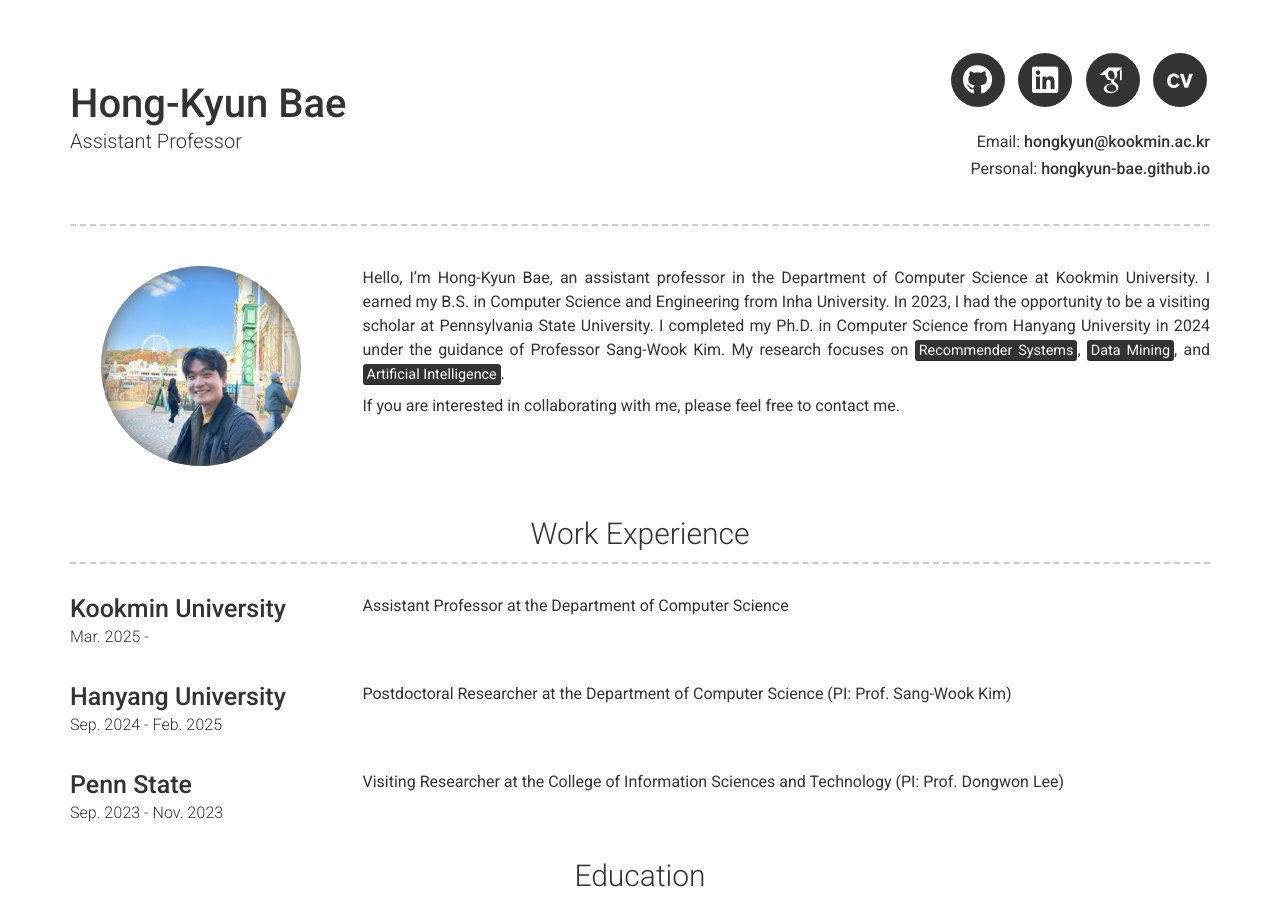
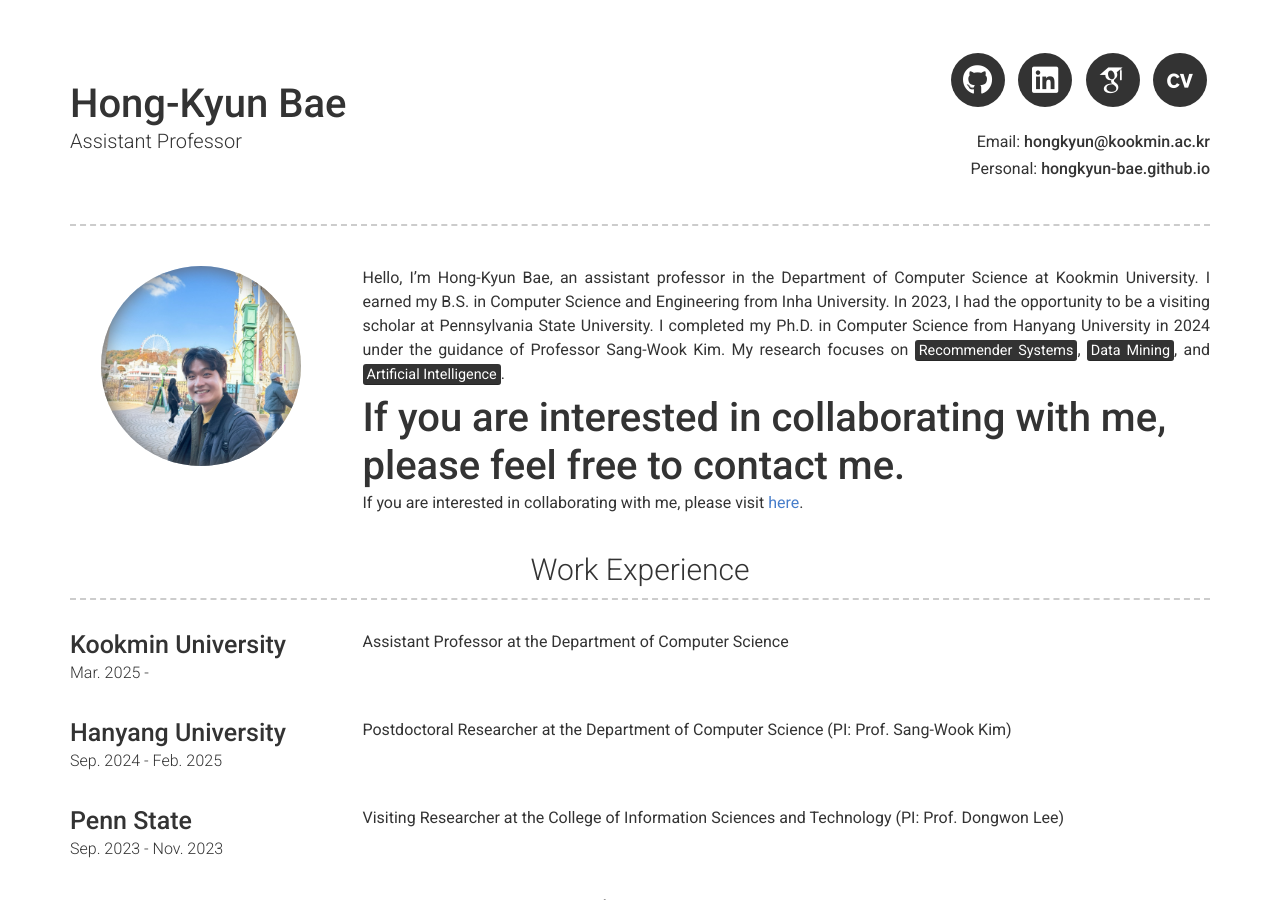
Before and after one commit to hongkyun-bae/hongkyun-bae.github.io, a Jekyll site: the page built from index.md, in a window 1280 px wide and 900 px high. Built offline with Jekyll 4.4.1, drawn with Linux system fonts in a browser that asks for light colours; nearby versions of some CDN libraries; some web fonts are replaced.

Commit message:
Update _config.yml

```diff
--- a/_config.yml
+++ b/_config.yml
@@ -29,7 +29,9 @@ about_content: | # this will include new lines to allow paragraphs
   Hello, I'm Hong-Kyun Bae, an assistant professor in the Department of Computer Science at Kookmin University. I earned my B.S. in Computer Science and Engineering from Inha University. In 2023, I had the opportunity to be a visiting scholar at Pennsylvania State University. I completed my Ph.D. in Computer Science from Hanyang University in 2024 under the guidance of Professor Sang-Wook Kim.
   My research focuses on <mark>Recommender Systems</mark>, <mark>Data Mining</mark>, and <mark>Artificial Intelligence</mark>.
 
-  If you are interested in collaborating with me, please feel free to contact me.
+  # If you are interested in collaborating with me, please feel free to contact me.
+  If you are interested in collaborating with me, please visit <a href="https://hongkyun-bae.github.io/precs/">here</a>.
+
 
 # Education Section
 educaton_title: Education
```
